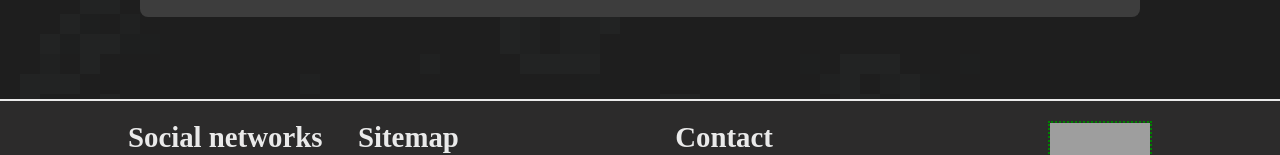
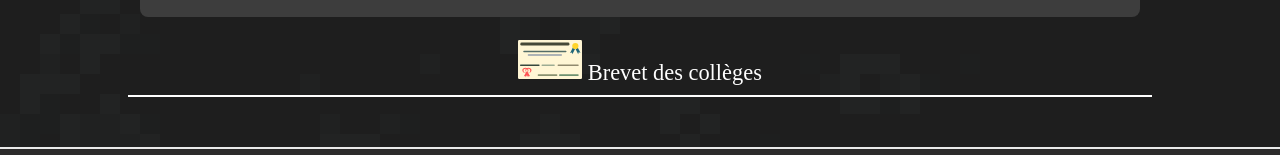
Before and after one commit to LJ5O/website, a Vue app: page /education in a window 1280 px wide. Shown: the part 486-641 px from the top of the page. Built offline with nearby package versions, Linux system fonts and the light colour scheme; grey boxes are pictures that could not be loaded.

Commit message:
New diploma display

```diff
--- /dev/null
+++ b/src/components/education/diploma.vue
@@ -0,0 +1,35 @@
+<template>
+  <div class="line">
+    <p>
+        <span><img class="diploma_svg" :src="diplomaSvg"/></span>
+        {{ text }}</p>
+  </div>
+</template>
+
+<script setup>
+    defineProps({
+        text:{
+            type:String,
+            required:true
+        }
+    });
+
+    import diplomaSvg from "@/assets/svg/education/diploma.svg";
+</script>
+
+<style scoped>
+    .line{
+        border-bottom: 2px solid white;
+    }
+    .diploma_svg{
+        width: 64px;
+    }
+    p{
+        color: white;
+        position: relative;
+        text-align: center;
+        justify-content: center;
+        font-size: 1.4em;
+        margin-bottom: 10px;
+    }
+</style>
--- a/src/views/EducationView.vue
+++ b/src/views/EducationView.vue
@@ -7,6 +7,7 @@
       <p>{{ $t("education.introduction") }}</p>
 
         <schoolDisplay :name="schools[0].name" :desc="schools[0].desc" :img="schools[0].img" :link="schools[0].link"/>
+        <diploma text="Brevet des collèges"/>
     </article>
 
   </template>
@@ -16,6 +17,7 @@
 
   import Header from '@/components/header.vue';
   import schoolDisplay from '@/components/education/schoolDisplay.vue';
+  import diploma from '@/components/education/diploma.vue';
   import SkillsList from '@/components/skills/skillsList.vue';
 
   const i18n = useI18n();
```
Also changed, not shown: src/assets/svg/education/diploma.svg (added).
